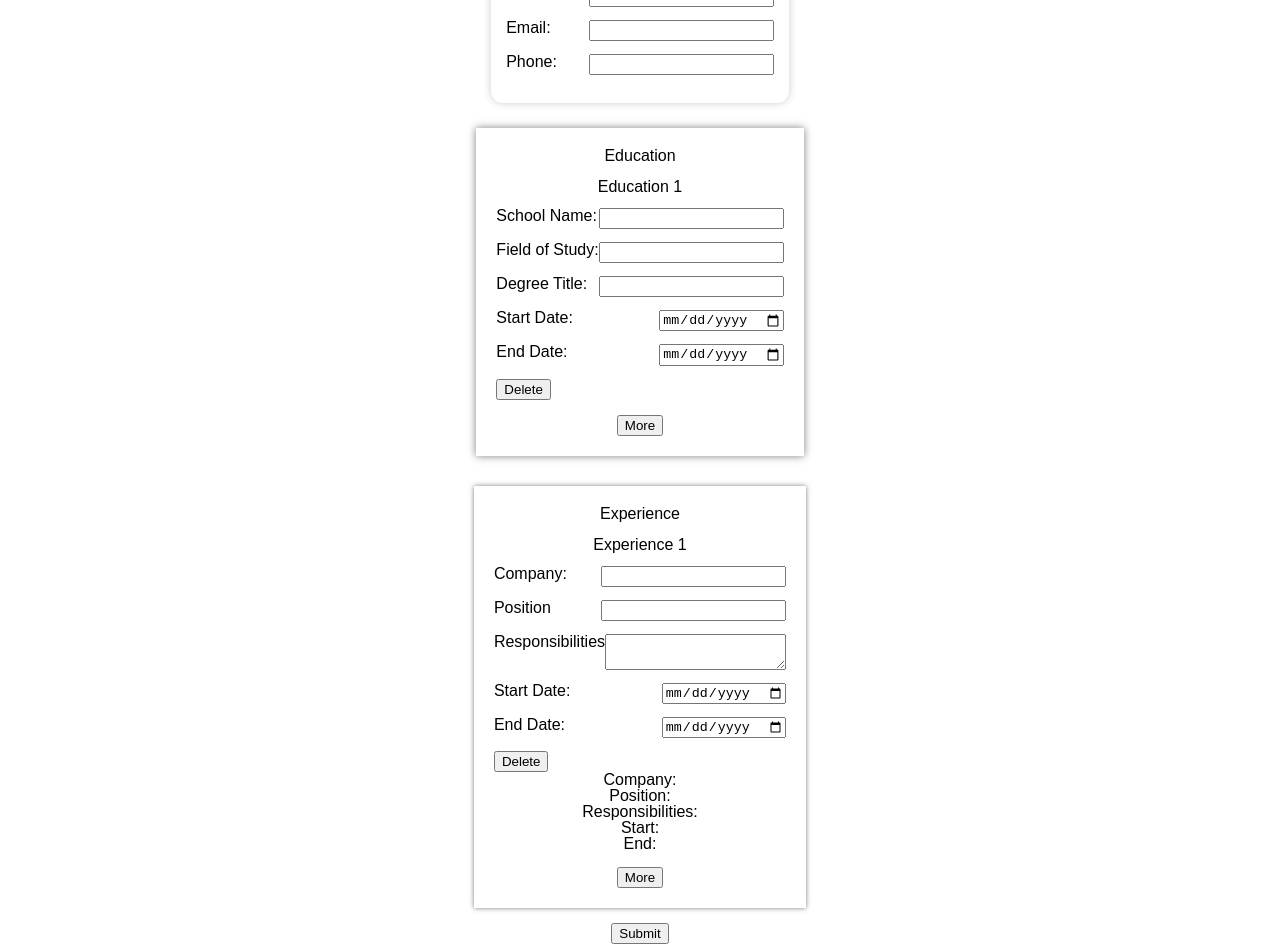
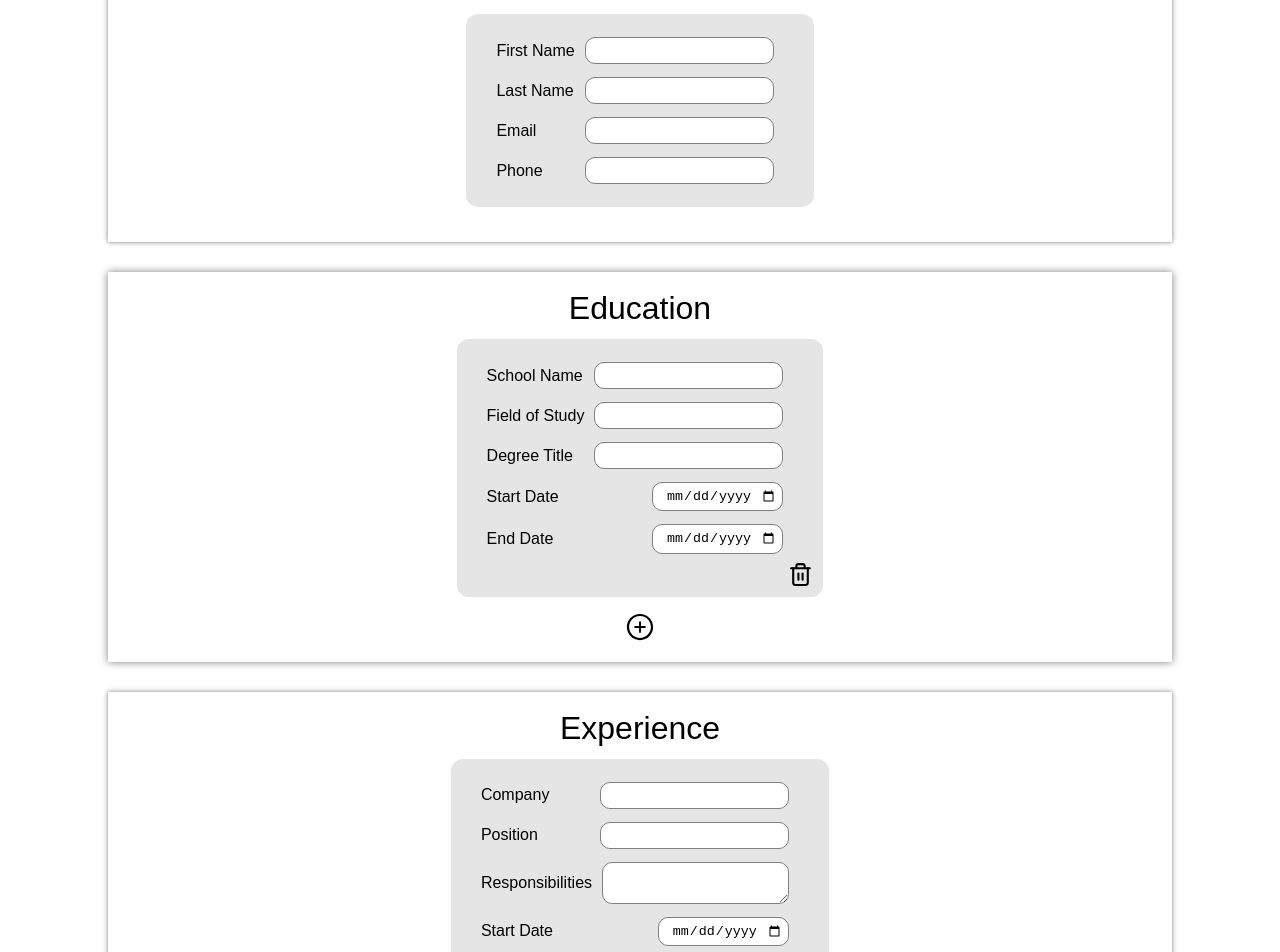
Before and after one commit to braxtonlemmon/cv-project-react, a React (Create React App) app: page / in a window 1280 px wide. Shown: the part 120-1072 px from the top of the page. Built offline with nearby package versions, Linux system fonts and the light colour scheme; a web font is replaced by a local one.

Commit message:
Add styling to sections. Include 'trash' and 'add' buttons.

```diff
--- a/package.json
+++ b/package.json
@@ -8,6 +8,7 @@
     "@testing-library/user-event": "^7.2.1",
     "react": "^16.13.1",
     "react-dom": "^16.13.1",
+    "react-icons": "^3.11.0",
     "react-scripts": "3.4.3",
     "styled-components": "^5.2.0",
     "styled-reset": "^4.2.3",
--- a/src/App.js
+++ b/src/App.js
@@ -6,6 +6,7 @@ import { Reset } from 'styled-reset';
 import Personal from './components/Personal';
 import Education from './components/Education';
 import Experience from './components/Experience';
+import { Button } from './components/Shared';
 
 const Wrapper = styled.div`
   display: flex;
@@ -19,6 +20,7 @@ const Main = styled.main`
   flex-direction: column;
   justify-content: center;
   align-items: center;
+  margin-bottom: 30px;
 `;
 
 function App() {
@@ -68,7 +70,7 @@ function App() {
           experienceData={experienceData}
           setExperienceData={setExperienceData}
         />
-        <button>Submit</button>
+        <Button>Submit</Button>
       </Main>
     </Wrapper>
   );
--- a/src/components/Education.jsx
+++ b/src/components/Education.jsx
@@ -1,17 +1,18 @@
 import React from 'react';
 import styled from 'styled-components';
-import { wrapper } from './Shared';
+import { wrapper, H1, Block, AddButton } from './Shared';
 import EducationFormContainer from './EducationFormContainer';
 
 const Wrapper = styled(wrapper)`
   box-shadow: 0 0 8px rgba(0,0,0,0.5);
   margin: 15px 0;
   padding: 20px;
+  width: 80%;
+  .block-larger {
+    padding-bottom: 30px;
+  }
 `;
 
-const EducationBlock = styled(wrapper)`
-  margin: 15px 0;
-`;
 
 function Education({ educationData, setEducationData }) {
   const handleAdd = () => {
@@ -27,19 +28,18 @@ function Education({ educationData, setEducationData }) {
 
   return (
     <Wrapper>
-      <h1>Education</h1>
+      <H1>Education</H1>
       {educationData.map((education, index) => {
         return (
-          <EducationBlock key={`education${index}`}>
-            <p>Education {index+1}</p>
+          <Block className="block-larger" key={`education${index}`}>
             <EducationFormContainer
               index={index}
               educationData={educationData}
               setEducationData={setEducationData}
             />
-          </EducationBlock>)
+          </Block>)
       })}
-      <button onClick={handleAdd}>More</button>
+      <AddButton size={30} onClick={handleAdd} />
     </Wrapper>
   )
 }
--- a/src/components/EducationFormComponent.jsx
+++ b/src/components/EducationFormComponent.jsx
@@ -1,16 +1,22 @@
 import React from 'react';
-import { wrapper, row } from './Shared';
+import { wrapper, row, TrashButton } from './Shared';
 import styled from 'styled-components';
 
-const Wrapper = styled(wrapper)``;
+const Wrapper = styled(wrapper)`
+`;
+
 const Row = styled(row)``;
+
+const Form = styled.form`
+  /* position: relative; */
+`;
 
 function EducationFormComponent({ educationData, handleChange, handleDelete }) {
   return(
     <Wrapper>
-      <form>
+      <Form>
         <Row>
-          <label htmlFor="school">School Name:</label>
+          <label htmlFor="school">School Name</label>
           <input
             type="text"
             id="school"
@@ -20,7 +26,7 @@ function EducationFormComponent({ educationData, handleChange, handleDelete }) {
           />
         </Row>
         <Row>
-          <label htmlFor="studyField">Field of Study:</label>
+          <label htmlFor="studyField">Field of Study</label>
           <input
             type="text"
             id="studyField"
@@ -30,7 +36,7 @@ function EducationFormComponent({ educationData, handleChange, handleDelete }) {
           />
         </Row>
         <Row>
-          <label htmlFor="degree">Degree Title:</label>
+          <label htmlFor="degree">Degree Title</label>
           <input
             type="text"
             id="degree"
@@ -40,7 +46,7 @@ function EducationFormComponent({ educationData, handleChange, handleDelete }) {
           />
         </Row>
         <Row>
-          <label htmlFor="startDate">Start Date:</label>
+          <label htmlFor="startDate">Start Date</label>
           <input
             type="date"
             id="schoolStartDate"
@@ -50,7 +56,7 @@ function EducationFormComponent({ educationData, handleChange, handleDelete }) {
           />
         </Row>
         <Row>
-          <label htmlFor="endDate">End Date:</label>
+          <label htmlFor="endDate">End Date</label>
           <input
             type="date"
             id="schoolEndDate"
@@ -59,8 +65,8 @@ function EducationFormComponent({ educationData, handleChange, handleDelete }) {
             onChange={(e) => handleChange(e)}
           />
         </Row>
-        <button onClick={(e) => handleDelete(e)}>Delete</button>
-      </form>
+        <TrashButton onClick={(e) => handleDelete(e)} size={25} />
+      </Form>
     </Wrapper>
   )
 }
--- a/src/components/Experience.jsx
+++ b/src/components/Experience.jsx
@@ -1,16 +1,16 @@
 import React from 'react';
 import styled from 'styled-components';
-import { wrapper } from './Shared';
+import { wrapper, H1, Block, AddButton } from './Shared';
 import ExperienceFormContainer from './ExperienceFormContainer';
 
 const Wrapper = styled(wrapper)`
   margin: 15px 0;
   padding: 20px;
   box-shadow: 0 0 5px rgba(0,0,0,0.5);
-`;
-
-const ExperienceBlock = styled(wrapper)`
-  margin: 15px 0;
+  width: 80%;
+  .block-larger {
+    padding-bottom: 30px;
+  }
 `;
 
 function Experience({ experienceData, setExperienceData }) {
@@ -27,20 +27,19 @@ function Experience({ experienceData, setExperienceData }) {
 
   return (
     <Wrapper>
-      <h1>Experience</h1>
+      <H1>Experience</H1>
       {experienceData.map((experience, index) => {
         return (
-          <ExperienceBlock key={`experience${index}`}>
-            <p>Experience {index+1}</p>
+          <Block className="block-larger" key={`experience${index}`}>
             <ExperienceFormContainer
               index={index}
               experienceData={experienceData}
               setExperienceData={setExperienceData}
             />
-          </ExperienceBlock>
+          </Block>
         )
       })}
-      <button onClick={handleAdd}>More</button>
+      <AddButton size={30} onClick={handleAdd} />
     </Wrapper>
   )
 }
--- a/src/components/ExperienceFormComponent.jsx
+++ b/src/components/ExperienceFormComponent.jsx
@@ -1,6 +1,6 @@
 import React from 'react';
+import { wrapper, row, TrashButton } from './Shared';
 import styled from 'styled-components';
-import { wrapper, row } from './Shared';
 
 const Wrapper = styled(wrapper)``;
 const Row = styled(row)``;
@@ -10,7 +10,7 @@ function ExperienceFormComponent({ experienceData, handleChange, handleDelete })
     <Wrapper>
       <form>
         <Row>
-          <label htmlFor="company">Company:</label>
+          <label htmlFor="company">Company</label>
           <input
             type="text"
             id="company"
@@ -39,7 +39,7 @@ function ExperienceFormComponent({ experienceData, handleChange, handleDelete })
           />
         </Row>
         <Row>
-          <label htmlFor="workStartDate">Start Date:</label>
+          <label htmlFor="workStartDate">Start Date</label>
           <input
             type="date"
             id="workStartDate"
@@ -49,7 +49,7 @@ function ExperienceFormComponent({ experienceData, handleChange, handleDelete })
           />
         </Row>
         <Row>
-          <label htmlFor="workEndDate">End Date:</label>
+          <label htmlFor="workEndDate">End Date</label>
           <input
             type="date"
             id="workEndDate"
@@ -58,13 +58,8 @@ function ExperienceFormComponent({ experienceData, handleChange, handleDelete })
             onChange={(e) => handleChange(e)}
           />
         </Row>
-        <button onClick={(e) => handleDelete(e)}>Delete</button>
+        <TrashButton onClick={(e) => handleDelete(e)} size={25} />
       </form>
-      <p>Company: {experienceData.company}</p>
-      <p>Position: {experienceData.position}</p>
-      <p>Responsibilities: {experienceData.responsibilities}</p>
-      <p>Start: {experienceData.workStartDate}</p>
-      <p>End: {experienceData.workEndDate}</p>
     </Wrapper>
   )
 }
--- a/src/components/Header.jsx
+++ b/src/components/Header.jsx
@@ -1,18 +1,22 @@
 import React from 'react';
 import styled from 'styled-components';
+import { H1 } from './Shared';
 
 const Wrapper = styled.header`
   display: flex;
   justify-content: center;
-  align-items: center;
   width: 100%;
-  border: 1px solid red;
+  background: lightcoral;
+  padding: 10px 0;
+  position: sticky;
+  top: 0;
+  z-index: 50;
 `;
 
 function Header() {
   return (
     <Wrapper>
-      CV Builder
+      <H1>CV Builder</H1>
     </Wrapper>
   )
 }
--- a/src/components/Personal.jsx
+++ b/src/components/Personal.jsx
@@ -1,19 +1,25 @@
 import React from 'react';
 import styled from 'styled-components';
-import { wrapper } from './Shared';
+import { wrapper, H1, Block } from './Shared';
 import PersonalFormContainer from './PersonalFormContainer';
 
 const Wrapper = styled(wrapper)`
+  margin: 15px 0;
+  padding: 20px;
+  box-shadow: 0 0 5px rgba(0,0,0,0.5);
+  width: 80%;
 `;
 
 function Personal({ personalData, setPersonalData }) {
   return (
     <Wrapper>
-      <h1>Personal</h1>
-      <PersonalFormContainer
-        personalData={personalData}
-        setPersonalData={setPersonalData}
-      />
+      <H1>Personal Info</H1>
+      <Block>
+        <PersonalFormContainer
+          personalData={personalData}
+          setPersonalData={setPersonalData}
+          />
+      </Block>
     </Wrapper>
   )
 }
--- a/src/components/PersonalFormComponent.jsx
+++ b/src/components/PersonalFormComponent.jsx
@@ -3,10 +3,6 @@ import { wrapper, row } from './Shared';
 import styled from 'styled-components';
 
 const Wrapper = styled(wrapper)`
-  box-shadow: 0 0 8px rgba(0,0,0,0.2);
-  padding: 15px;
-  margin: 10px 0;
-  border-radius: 12px;
 `;
 
 const Row = styled(row)`
@@ -18,7 +14,7 @@ function PersonalFormComponent({ personalData, handleChange }) {
     <Wrapper>
       <form>
         <Row>
-          <label htmlFor="firstName">First Name:</label>
+          <label htmlFor="firstName">First Name</label>
           <input
             type="text"
             id="firstName"
@@ -28,7 +24,7 @@ function PersonalFormComponent({ personalData, handleChange }) {
           />
         </Row>
         <Row>
-          <label htmlFor="lastName">Last Name:</label>
+          <label htmlFor="lastName">Last Name</label>
           <input
             type="text"
             id="lastName"
@@ -38,7 +34,7 @@ function PersonalFormComponent({ personalData, handleChange }) {
           />
         </Row>
         <Row>
-          <label htmlFor="email">Email:</label>
+          <label htmlFor="email">Email</label>
           <input
             type="email"
             id="email"
@@ -48,7 +44,7 @@ function PersonalFormComponent({ personalData, handleChange }) {
           />
         </Row>
         <Row>
-          <label htmlFor="phone">Phone:</label>
+          <label htmlFor="phone">Phone</label>
           <input
             type="tel"
             id="phone"
--- a/src/components/Shared.js
+++ b/src/components/Shared.js
@@ -1,4 +1,6 @@
 import styled from 'styled-components';
+import { AiOutlinePlusCircle } from 'react-icons/ai';
+import { FiTrash2 } from 'react-icons/fi';
 
 export const wrapper = styled.div`
   display: flex;
@@ -10,5 +12,49 @@ export const wrapper = styled.div`
 export const row = styled.div`
   display: flex;
   justify-content: space-between;
+  align-items: center;
   margin: 13px 0;
 `;
+
+export const H1 = styled.h1`
+  font-size: 2em;
+`;
+
+export const H2 = styled.h2`
+  font-size: 1.5em;
+`;
+
+export const Block = styled(wrapper)`
+  margin: 15px;
+  padding: 10px 30px;
+  background: rgba(0,0,0,0.1);
+  border-radius: 12px;
+  position: relative;
+`;
+
+export const AddButton = styled(AiOutlinePlusCircle)`
+  cursor: pointer;
+`;
+
+export const TrashButton = styled(FiTrash2)`
+  cursor: pointer;
+  position: absolute;
+  right: 10px;
+  bottom: 10px;
+`;
+
+export const Button = styled.button`
+  border: none;
+  background: lightgreen;
+  box-shadow: 0px 2px 2px rgba(0,0,0,0.2);
+  padding: 10px;
+  cursor: pointer;
+  border-radius: 5px;
+  font-size: 1.1em;
+  &:hover {
+    box-shadow: 0px 3px 3px rgba(0,0,0,0.3);
+  }
+  &:focus {
+    outline: none;
+  }
+`;
--- a/src/globalStyles.js
+++ b/src/globalStyles.js
@@ -4,6 +4,18 @@ const GlobalStyle = createGlobalStyle`
   body {
     font-family: 'Gayathri', sans-serif;
   }
+
+  input, textarea {
+    border-radius: 10px;
+    border: 1px solid grey;
+    padding: 5px;
+    text-align: center;
+    margin: 0 10px;
+  }
+
+  input:focus, textarea:focus {
+    outline: none;
+  }
 `;
 
 export default GlobalStyle;
```
Also changed, not shown: 1 other file (tests, documents, lock files or other folders).
